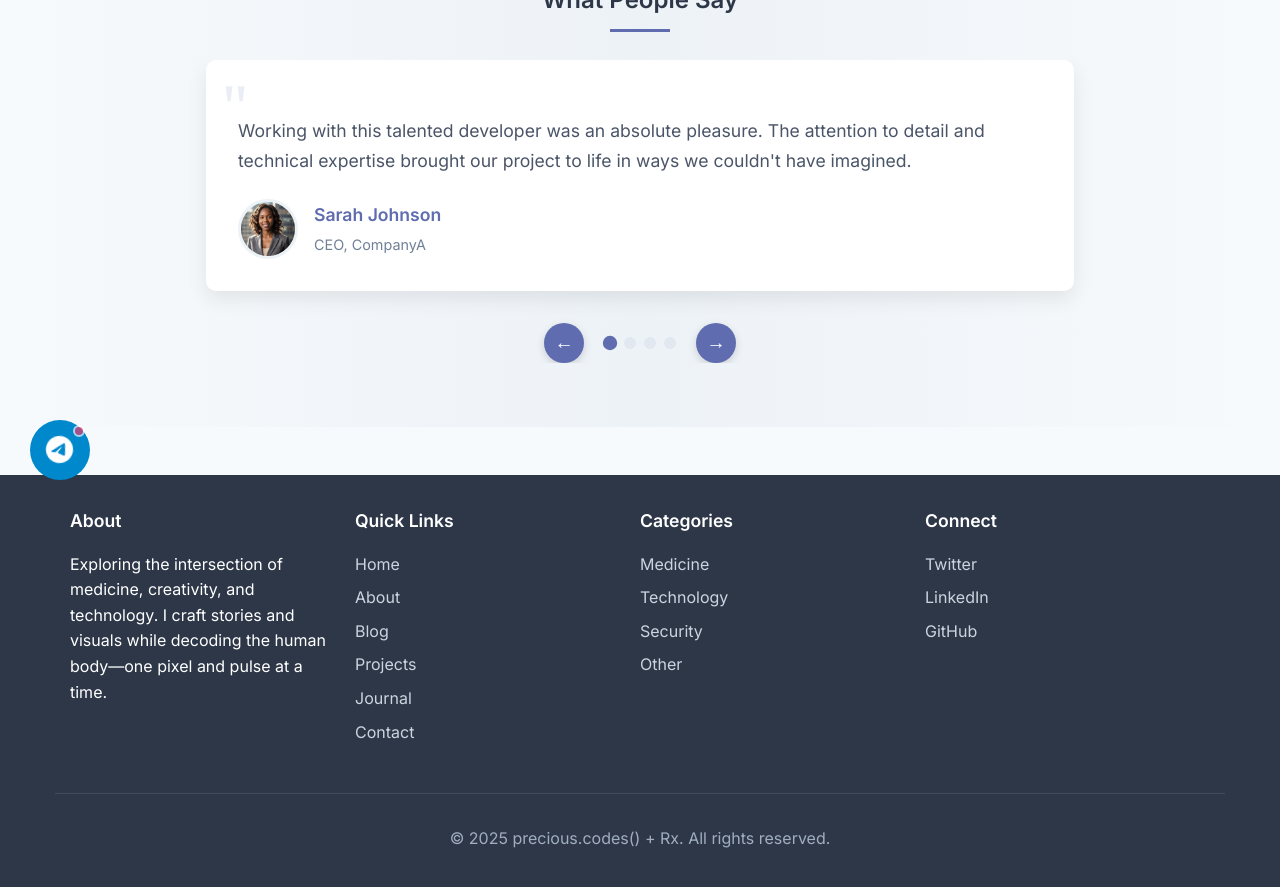
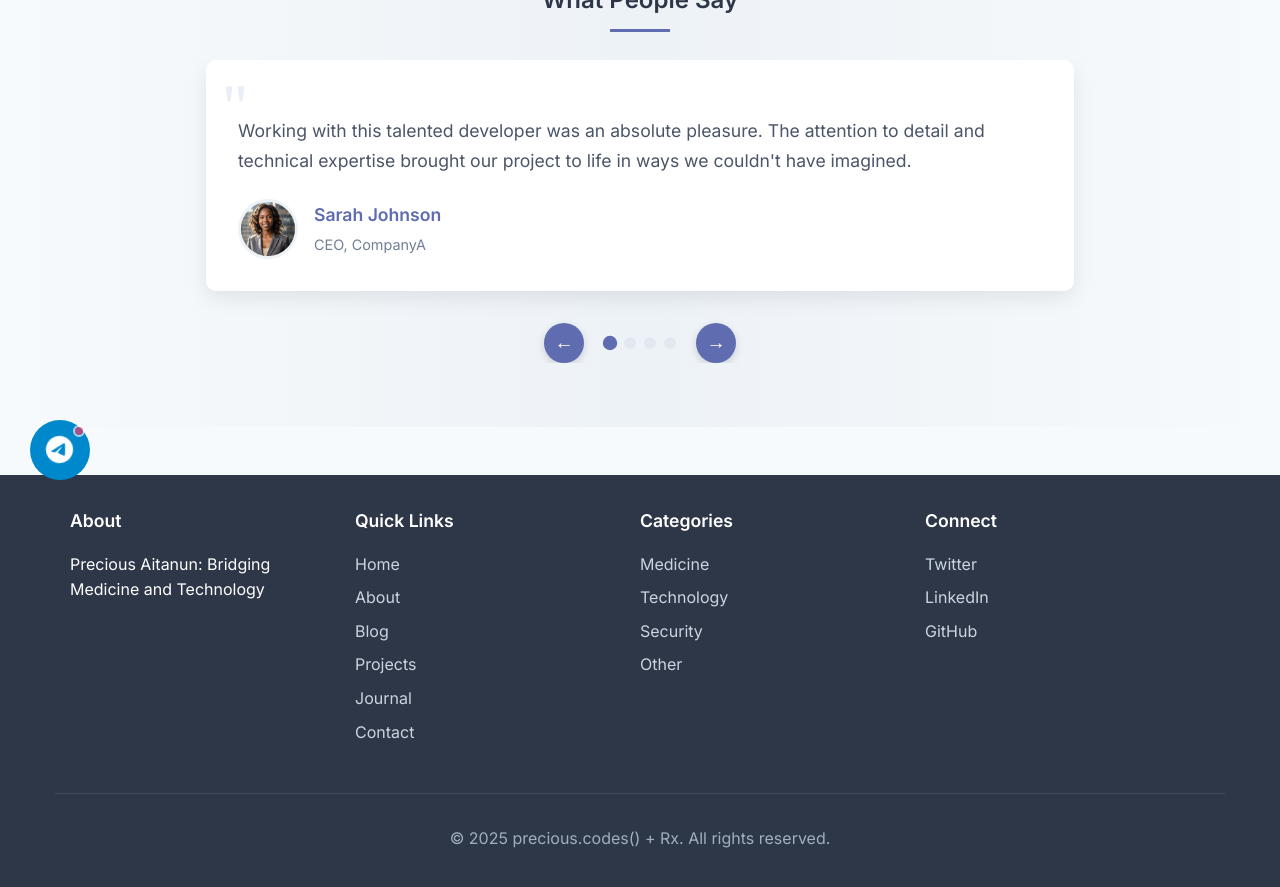
Before and after one commit to Nadira3/Nadira3.github.io, a Jekyll site: the page built from index.html, in a window 1280 px wide and 900 px high, scrolled down 2026 px. Shown: the top 887 px of the window. Built offline with Jekyll 4.4.1, drawn with Linux system fonts in a browser that asks for light colours; some web fonts are replaced.

Commit message:
added keyboard and ecg sound effect

```diff
--- a/_includes/footer.html
+++ b/_includes/footer.html
@@ -3,7 +3,7 @@
     <div class="footer-content">
       <div class="footer-column">
         <h3>About</h3>
-        <p>{{ site.description }}</p>
+        <p>Precious Aitanun: Bridging Medicine and Technology</p>
       </div>
 
       <div class="footer-column">
--- a/index.html
+++ b/index.html
@@ -196,7 +196,7 @@ title: Home
 
 <!-- Audio elements -->
 <audio id="keyClickSound" preload="auto" style="display: none;">
-  <source src="{{ '/assets/sounds/key-click.mp3' | relative_url }}" type="audio/mp3">
+  <source src="{{ '/assets/sounds/key-click.wav' | relative_url }}" type="audio/mp3">
 </audio>
 <audio id="heartbeatSound" preload="auto" style="display: none;">
   <source src="{{ '/assets/sounds/heartbeat.mp3' | relative_url }}" type="audio/mp3">
```
Also changed, not shown: 2 other files.
